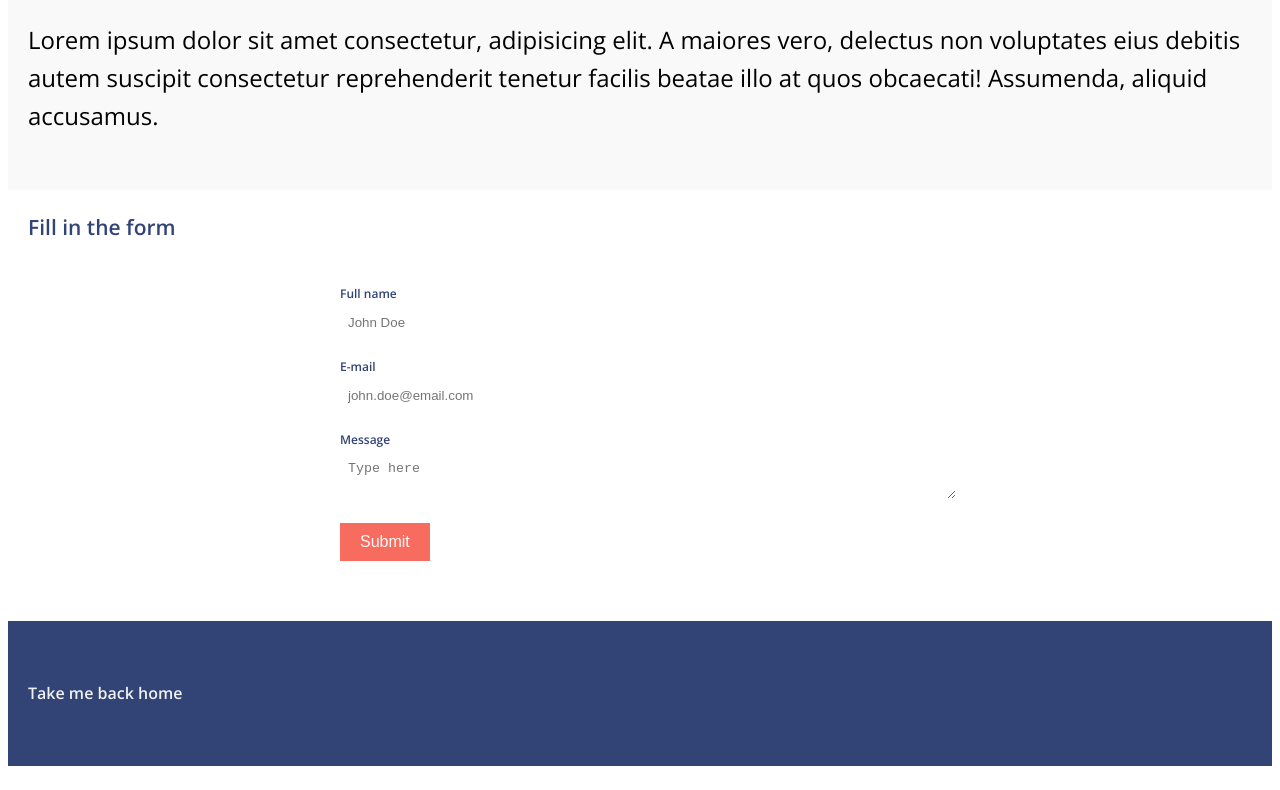
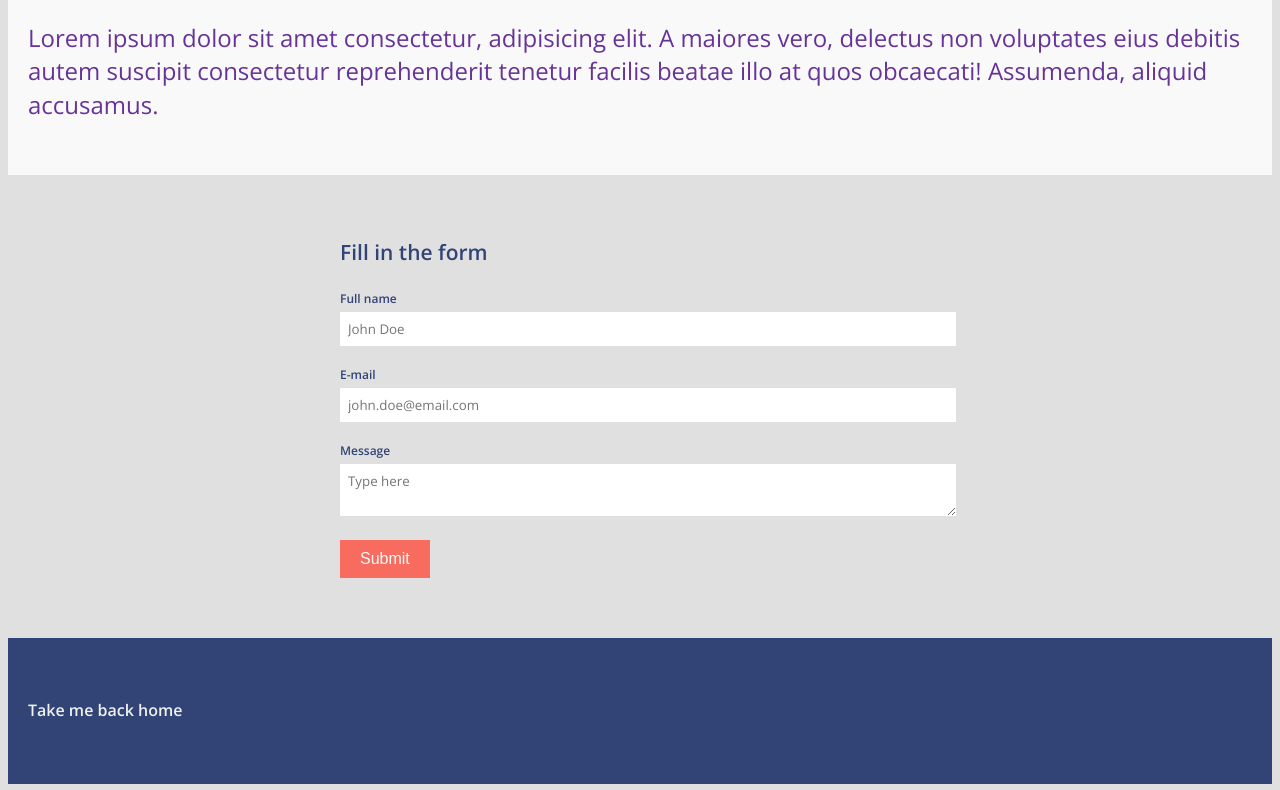
Before and after one commit to llpll/winc-academy, a plain HTML site: page CSS_forms/contact.html in a window 1280 px wide. Shown: the part 291-1081 px from the top of the page. Drawn offline with nearby package versions, Linux system fonts and the light colour scheme.

Commit message:
form fixes

```diff
--- a/CSS_forms/contact.html
+++ b/CSS_forms/contact.html
@@ -30,8 +30,8 @@
   </header>
 
   <main>
-    <h4>Fill in the form</h4>
     <form class="contact-form" form name="contact" method="POST" data-netlify="true">
+      <h4>Fill in the form</h4>
       <div class="contact-details">
         <label>Full name</label>
         <input type:="text" name="name" placeholder="John Doe" />
--- a/CSS_forms/styles.css
+++ b/CSS_forms/styles.css
@@ -93,6 +93,7 @@ form {
 }
 
 .contact-details input, .message-group textarea {
+    font-family: 'Open Sans', sans-serif;
     padding: 8px;
     width: 100%;
     margin-bottom: 20px;
@@ -144,3 +145,16 @@ ol.about-features li {
     margin: 0;
     padding: 0;
 }
+
+/*media queries*/
+
+@media (min-width: 1024px) {
+    body {
+        background-color:#e1e0e0;
+    }
+    p {
+        color:rebeccapurple;
+        font-size: 16px;
+        line-height: 1.4em;
+    }
+}
```
Also changed, not shown: 1 other file.
